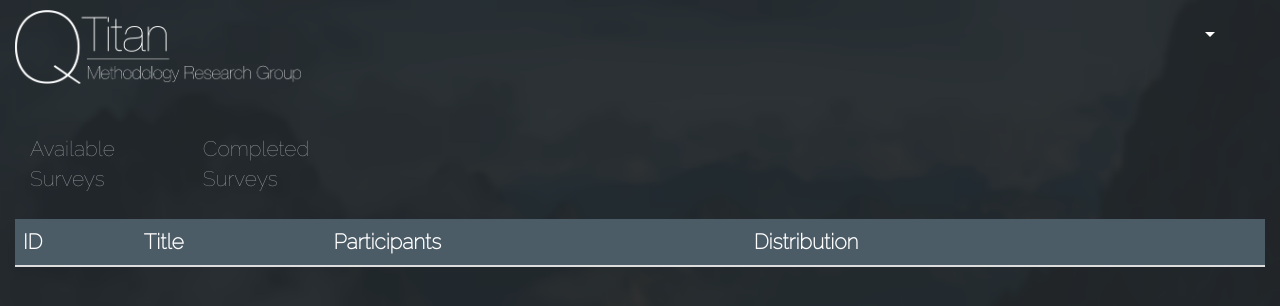
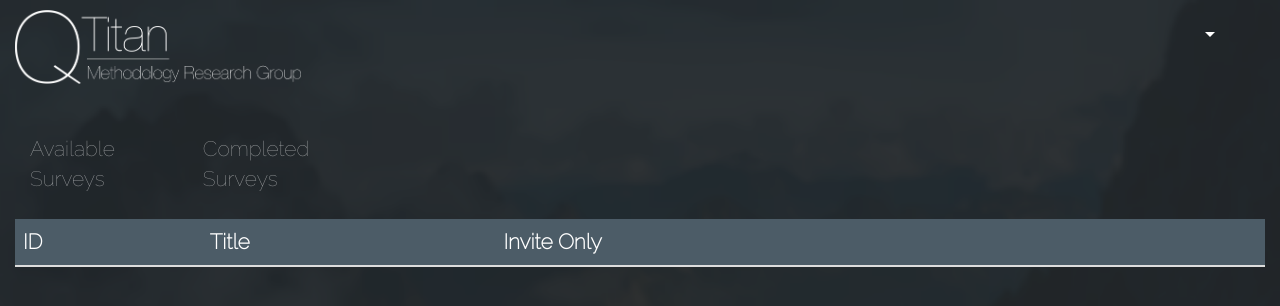
Before and after one commit to rdespoiu/QTitan, a Django app: page /QTSurvey/surveys/ in a window 1280 px wide. Shown: the top 306 px of the page. Run offline with Django 3.2, Linux system fonts and the light colour scheme; a user stored in the database is signed in; data that the repository does not hold is empty; some libraries are stand-ins or nearby versions.

Commit message:
Fixed subject available surveys controller. Updated tables to correctly display tables. Updated views.py to pass data from survey controller

```diff
--- a/QTitan/QTSurvey/Controllers/SubjectAvailableSurveys.py
+++ b/QTitan/QTSurvey/Controllers/SubjectAvailableSurveys.py
@@ -1,9 +1,11 @@
-from .models import *
-from itertools import chain
+from ..models import *
 
 def getSubjectAvailableSurveys(request):
-    accessRestrictedSurveys = Survey.objects.filter(id__in = SurveyAccess.objects.filter(userID = request.user))
-    openSurveys = Survey.objects.filter(distribution = False)
-    completedSurveys = CompletedSurvey.objects.filter(userID = request.user)
+    query = '''SELECT * FROM QTSurvey_Survey
+               WHERE
+                 distribution = 0 or
+                 id in (SELECT SurveyID_ID FROM QTSurvey_SurveyAccess WHERE UserID_ID = {}) and
+                 id not in (SELECT distinct SurveyID_ID from QTSurvey_CompletedSurvey WHERE UserID_ID = {})
+                 '''.format(request.user.id, request.user.id)
 
-    return [survey for survey in chain(accessRestrictedSurveys, openSurveys) if survey not in completedSurveys]
+    return list(Survey.objects.raw(query))
--- a/QTitan/QTSurvey/templates/QTSurvey/modules/table_headers.html
+++ b/QTitan/QTSurvey/templates/QTSurvey/modules/table_headers.html
@@ -27,8 +27,7 @@
 {% elif page == "subject_available_surveys" %}
   <th class="custom-text">ID</th>
   <th class="custom-text">Title</th>
-  <th class="custom-text">Participants</th>
-  <th class="custom-text">Distribution</th>
+  <th class="custom-text">Invite Only</th>
   <th class="custom-text"></th>
   <th class="custom-text"></th>
 
--- a/QTitan/QTSurvey/templates/QTSurvey/modules/table_rows.html
+++ b/QTitan/QTSurvey/templates/QTSurvey/modules/table_rows.html
@@ -1,25 +1,30 @@
 {% if page == "researcher_surveys" %}
   {% for survey in researcherSurveys %}
+    <tr>
       <td class="custom-text">{{ survey.id}}</td>
       <td class="custom-text">{{ survey.title }}</td>
       <td class="custom-text">{{ survey.count }}</td>
-    <td class="custom-text">{{ survey.dsflag }}</td>
+      <td class="custom-text">{{ survey.distribution }}</td>
       <td><button class="btn btn-primary btn-block custom-button">Edit</button></td>
       <td><button class="btn btn-primary btn-block custom-button">Delete</button></td>
+    </tr>
   {% endfor %}
 
 {% elif page == "researcher_analytics" %}
   {% for survey in researcherSurveys %}
+    <tr>
       <td class="custom-text">{{ survey.id }}</td>
       <td class="custom-text">{{ survey.title }}</td>
       <td class="custom-text">{{ survey.count }}</td>
-    <td class="custom-text">{{ survey.dsflag }}</td>
+      <td class="custom-text">{{ survey.distribution }}</td>
       <td><button class="btn btn-primary btn-block custom-button">View Results</button></td>
       <td><button class="btn btn-primary btn-block custom-button">Run Analytics</button></td>
+    </tr>
   {% endfor %}
 
 {% elif page == "researcher_subjects" %}
   {% for subject in subjects %}
+    <tr>
       <td class="custom-text">{{ subject.id }}</td>
       <td class="custom-text">{{ subject.firstName|add:" "|add:subject.lastName }}</td>
       <td class="custom-text">{{ subject.age }}</td>
@@ -28,24 +33,28 @@
       <td><button class="btn btn-primary btn-block custom-button">View Profile</button></td>
       <td><button class="btn btn-primary btn-block custom-button">Contact</button></td>
       <td><button class="btn btn-primary btn-block custom-button">Invite</button></td>
+    </tr>
   {% endfor %}
 
 {% elif page == "subject_available_surveys" %}
   {% for survey in subjectAvailableSurveys %}
+    <tr>
       <td class="custom-text">{{ survey.id }}</td>
       <td class="custom-text">{{ survey.title }}</td>
-    <td class="custom-text">{{ survey.count }}</td>
-    <td class="custom-text">{{ survey.dsflag }}</td>
+      <td class="custom-text">{{ survey.distribution }}</td>
       <td><button class="btn btn-primary btn-block custom-button">View Details</button></td>
       <td><button class="btn btn-primary btn-block custom-button">Take Survey</button></td>
+    </tr>
   {% endfor %}
 
 {% elif page == "subject_completed_surveys" %}
   {% for survey in subjectCompletedSurveys %}
+    <tr>
       <td class="custom-text">{{ survey.id }}</td>
       <td class="custom-text">{{ survey.title }}</td>
       <td class="custom-text">{{ survey.count }}</td>
       <td class="custom-text">{{ survey.dsflag }}</td>
       <td><button class="btn btn-primary btn-block custom-button">My Response</button></td>
+    </tr>
   {% endfor %}
 {% endif %}
--- a/QTitan/QTSurvey/views.py
+++ b/QTitan/QTSurvey/views.py
@@ -7,6 +7,7 @@ from django.contrib.auth import (authenticate, get_user_model, login, logout,)
 from .forms import UserForm
 from django.shortcuts import redirect
 from .models import *
+from .Controllers.SubjectAvailableSurveys import getSubjectAvailableSurveys
 
 
 # Views
@@ -15,6 +16,9 @@ from .models import *
 # If there IS a session, redirect to 'surveys'
 def index(request):
     if request.user.is_authenticated():
+        if not request.session.get('researcher'):
+            request.session['researcher'] = True if len(request.user.groups.filter(name='researcher')) == 1 \
+                                                 else False
         return redirect('surveys')
     else:
         return redirect('login')
@@ -44,10 +48,13 @@ def surveys(request):
     if not request.user.is_authenticated():
         return redirect('index')
 
-    template = loader.get_template('QTSurvey/researcher-surveys.html')
-    template = loader.get_template('QTSurvey/subject-available-surveys.html')
+    context = {'request': request}
 
-    context = {'request': request}
+    if request.session.get('researcher'):
+        template = loader.get_template('QTSurvey/researcher-surveys.html')
+    else:
+        template = loader.get_template('QTSurvey/subject-available-surveys.html')
+        context['subjectAvailableSurveys'] = getSubjectAvailableSurveys(request)
 
     return HttpResponse(template.render(context, request))
 
@@ -60,7 +67,7 @@ def researcher_analytics(request):
 
     context = {'request': request}
 
-    return HttpResponse(template.render(conext, request))
+    return HttpResponse(template.render(context, request))
 
 # Subject View (Researcher)
 def researcher_subjects(request):
```
Also changed, not shown: QTitan/QTSurvey/Controllers/__init__.py (added). Lines whose indentation alone changed are shown as unchanged.
